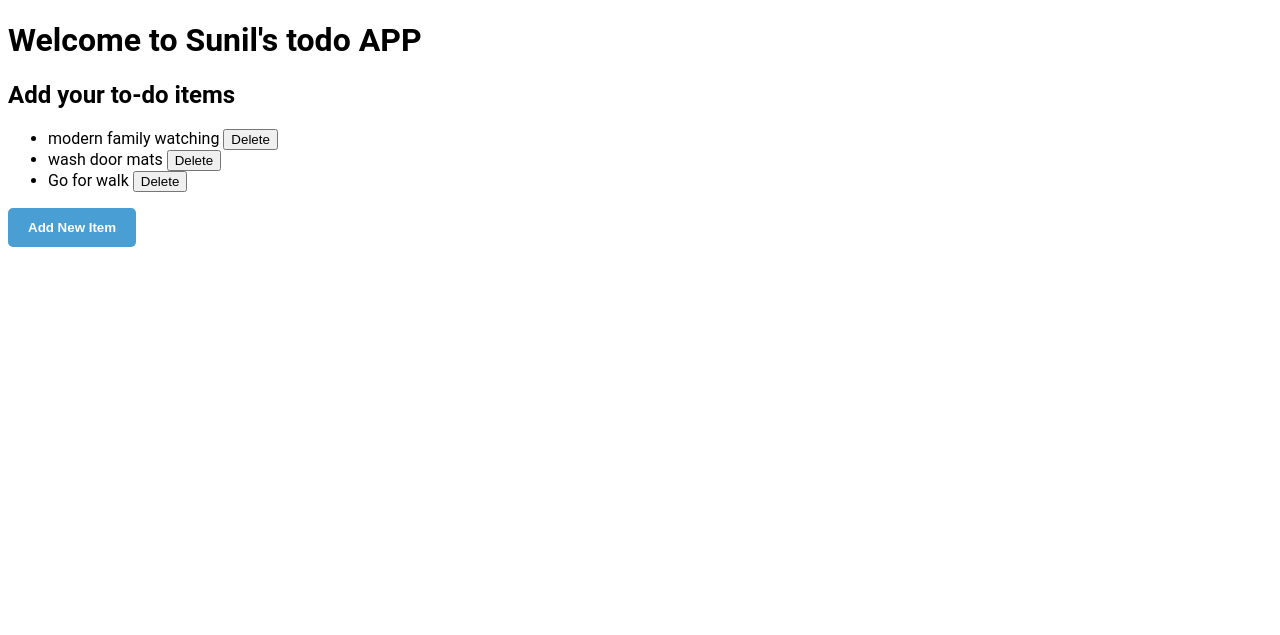
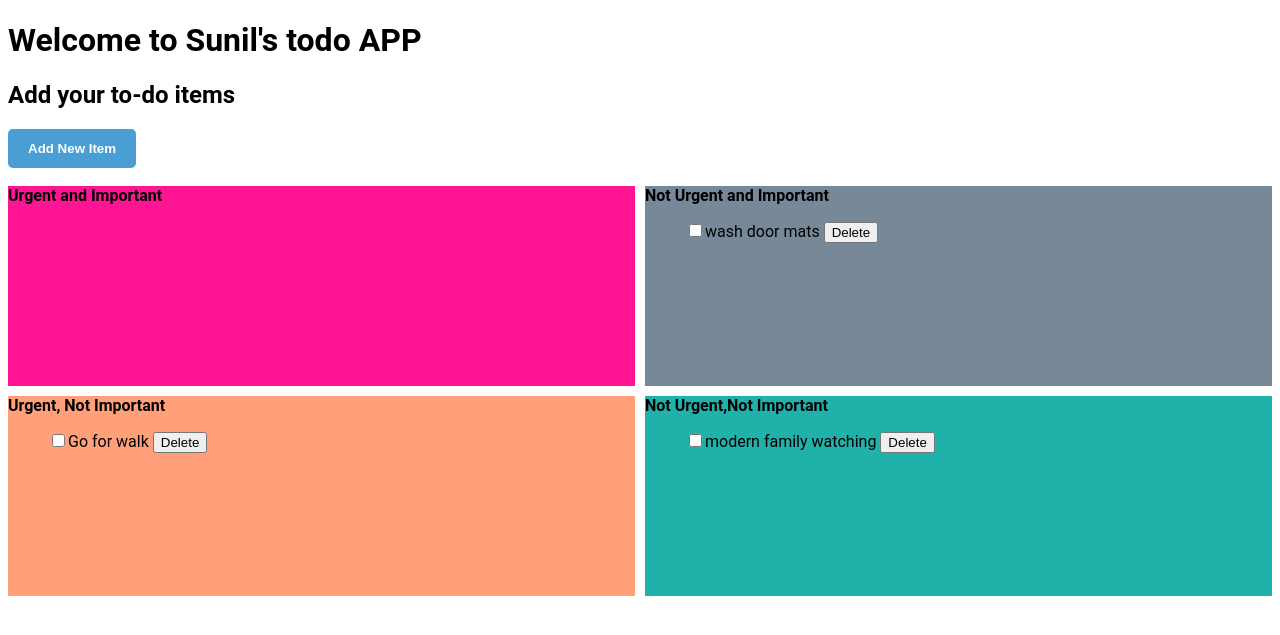
Before and after one commit to sunilmahato746/shared_todo_app, a Django app: page /todo/ in a window 1280 px wide. Shown: the top 635 px of the page. Run offline with Django 3.2, Linux system fonts and the light colour scheme; data comes from the database, SQL or seed files in the repository; both versions use the stored data as it was after the commit.

Commit message:
added quadrants,strikethrough texts

```diff
--- a/locallibrary/templates/todo.html
+++ b/locallibrary/templates/todo.html
@@ -83,6 +83,43 @@
       .form-container .btn:hover, .open-button:hover {
       opacity: 1;
       }
+
+             .wrapper {
+  display: grid;
+  grid-template-columns: repeat(2, 1fr);
+  grid-gap: 10px;
+  grid-auto-rows: minmax(200px, auto);
+}
+.one {
+  grid-column: 1 ;
+  grid-row: 1;
+  background-color:DeepPink
+}
+.two {
+  grid-column: 2;
+  grid-row: 1 ;
+  background-color:LightSlateGray
+}
+.three {
+  grid-column: 1;
+  grid-row: 2 ;
+  background-color:LightSalmon
+}
+.four {
+  grid-column: 2;
+  grid-row: 2;
+  background-color:LightSeaGreen
+}
+ input[id=cb] {
+  display: none;
+}
+
+input[type=checkbox]:checked + label {
+   text-decoration: line-through;
+}
+
+
+
     </style>
 
 
@@ -90,19 +127,16 @@
 <body>
 <h1>Welcome to Sunil's todo APP</h1>
 <h2>Add your to-do items</h2>
-<ul>
-    {% for items in all_items %}
-      <li>{{items.content}}
-          <form action="/deleteTodo/{{items.id}}/" method="post" style="display:inline;">{% csrf_token %}
-             <input type="submit" value="Delete">
-          </form>
-      </li>
-    {% endfor %}
-</ul>
+
 
     <div class="open-btn">
       <button class="open-button" onclick="openForm()"><strong>Add New Item</strong></button>
     </div>
+    <br>
+    <br>
+    <br>
+
+
 
            <div class="login-popup">
                 <div class="form-popup" id="popupForm">
@@ -126,7 +160,62 @@
            </div>
 
 
+           <div class="wrapper">
+               <div class="one"><b>Urgent and Important</b>
+               <ul style="list-style-type:none">
+                {% for items in all_items %}
+                   {% if items.Urgent and items.Important %}
+                    <li><input type="checkbox"> <label>
+                        {{items.content}}</label>
+                        <form action="/deleteTodo/{{items.id}}/" method="post" style="display:inline;">{% csrf_token %}
+                        <input type="submit" value="Delete">
+                        </form>
+                     </li>
+                   {% endif %}
+                {% endfor %}
+                </ul>
+               </div>
+               <div class="two"><b>Not Urgent and Important</b>
+               <ul style="list-style-type:none">
+                {% for items in all_items %}
+                   {% if not items.Urgent and items.Important %}
 
+                   <li><input type="checkbox"><label>{{items.content}}</label>
+                        <form action="/deleteTodo/{{items.id}}/" method="post" style="display:inline;">{% csrf_token %}
+                        <input type="submit" value="Delete">
+                        </form>
+                     </li>
+                   {% endif %}
+                {% endfor %}
+                </ul>
+               </div>
+               <div class ="three"><b>Urgent, Not Important</b>
+               <ul style="list-style-type:none">
+                {% for items in all_items %}
+                   {% if items.Urgent and not items.Important %}
+                    <li><input type="checkbox"><label>{{items.content}}</label>
+                        <form action="/deleteTodo/{{items.id}}/" method="post" style="display:inline;">{% csrf_token %}
+                        <input type="submit" value="Delete">
+                        </form>
+                     </li>
+                   {% endif %}
+                {% endfor %}
+                </ul>
+               </div>
+               <div class="four"><b>Not Urgent,Not Important</b>
+               <ul style="list-style-type:none">
+                {% for items in all_items %}
+                   {% if not items.Urgent and not items.Important %}
+                   <li><input type="checkbox"><label>{{items.content}}</label>
+                        <form action="/deleteTodo/{{items.id}}/" method="post" style="display:inline;">{% csrf_token %}
+                        <input type="submit" value="Delete">
+                        </form>
+                     </li>
+                   {% endif %}
+                {% endfor %}
+                </ul>
+               </div>
+           </div>
 
   <script>
       function openForm() {
```
Also changed, not shown: locallibrary/db.sqlite3.
